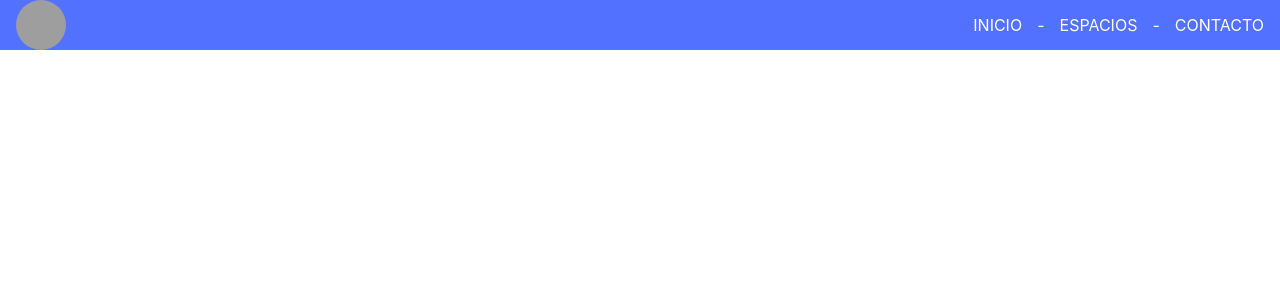
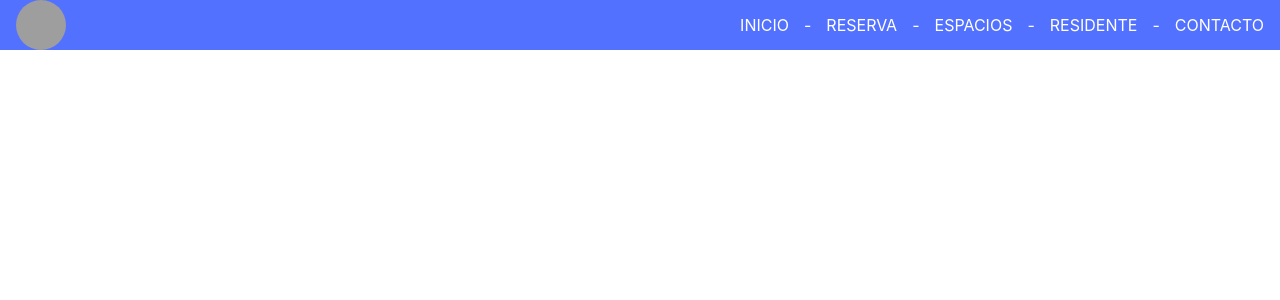
Before and after one commit to BayronMardones/proyecto-ISO, a Next.js app in the folder frontend/: page / in a window 1280 px wide. Shown: the top 300 px of the page. Built offline with nearby package versions, Linux system fonts and the light colour scheme; grey boxes are pictures that could not be loaded.

Commit message:
barra nav y link con residente

```diff
--- a/frontend/components/navbar.jsx
+++ b/frontend/components/navbar.jsx
@@ -15,7 +15,13 @@ const navbar = () => {
                     <BreadcrumbLink href='#' color='white' marginLeft='5' >INICIO</BreadcrumbLink>
                 </BreadcrumbItem>
                 <BreadcrumbItem>
+                    <BreadcrumbLink href='#' color='white'>RESERVA</BreadcrumbLink>
+                </BreadcrumbItem>
+                <BreadcrumbItem>
                     <BreadcrumbLink href='#' color='white'>ESPACIOS</BreadcrumbLink>
+                </BreadcrumbItem>
+                <BreadcrumbItem>
+                    <BreadcrumbLink href='/residente' color='white'>RESIDENTE</BreadcrumbLink>
                 </BreadcrumbItem>
                 <BreadcrumbItem>
                     <BreadcrumbLink href='#' color='white'>CONTACTO</BreadcrumbLink>
--- a/frontend/pages/index.jsx
+++ b/frontend/pages/index.jsx
@@ -6,5 +6,6 @@ import Navbar from '../components/navbar'
 export default function Home() {
   return (
     <Navbar></Navbar>
+
   )
 }
```
